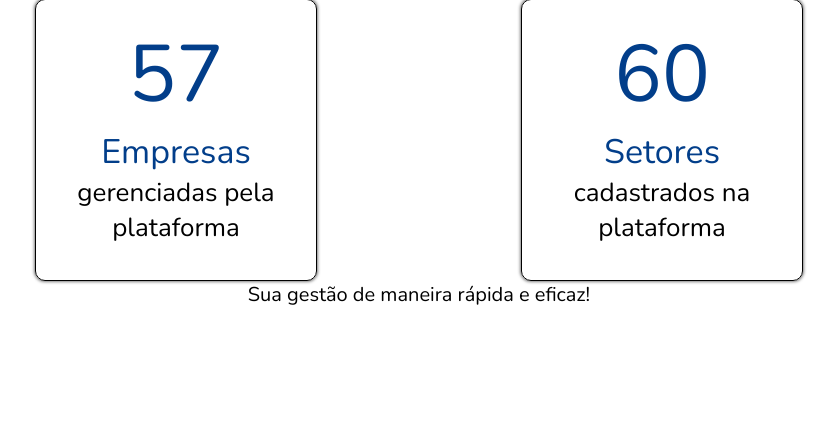
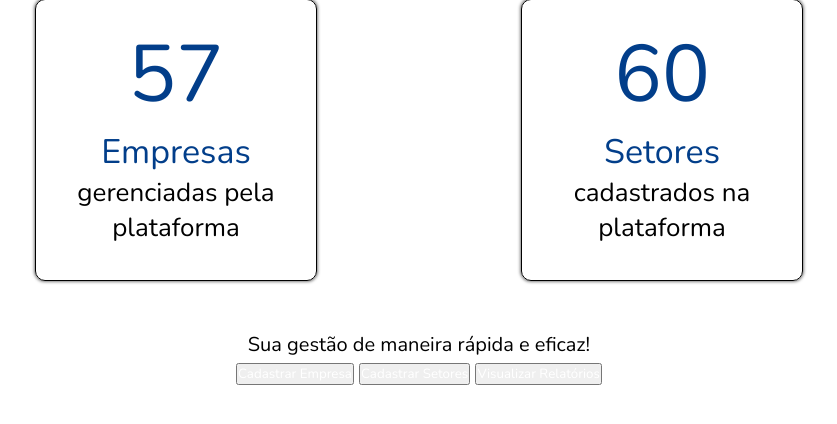
Before and after one commit to LeonardoBriguente/avaliacao-athia, a PHP site: page / in a window 1280 px wide. Shown: the part 116-540 px from the top of the page, without its empty margins (221-1058 px from the left). Run offline with PHP 8.4, Linux system fonts and the light colour scheme.

Commit message:
Criação dos botões e início da estilização

```diff
--- a/index.php
+++ b/index.php
@@ -42,6 +42,12 @@
         </Section>
 
         <p class="mensagem">Sua gestão de maneira rápida e eficaz!</p>
+
+        <div class="acesso=rapido">
+            <button class="btn"><a href="view/cadastrarEmpresa.php">Cadastrar Empresa</a></button>
+            <button class="btn"><a href="view/cadastrarSetores.php">Cadastrar Setores</a></button>
+            <button class="btn"><a href="view/relatorios.php">Visualizar Relatórios</a></button>
+        </div>
     </main>
 
 </body>
--- a/view/assets/css/index.css
+++ b/view/assets/css/index.css
@@ -12,6 +12,11 @@ html {
     padding: 0;
     margin: 0;
     font-family: 'Nunito', sans-serif;
+}
+
+& a {
+    text-decoration: none;
+    color: #ffffff;
 }
 
 header.cabecalho {
@@ -36,11 +41,6 @@ header.cabecalho {
         & h1.nome-sistema {
             color: #ffffff;
         }
-    }
-
-    & a {
-        text-decoration: none;
-        color: #ffffff;
     }
 
     & div.caminhos {
@@ -101,3 +101,15 @@ section.todos-cards{
         }
     }
 }
+
+p.mensagem{
+    margin-top: 2.5rem;
+}
+
+div.acesso-rapido{
+
+
+    & button.btn{
+
+    }
+}
```
